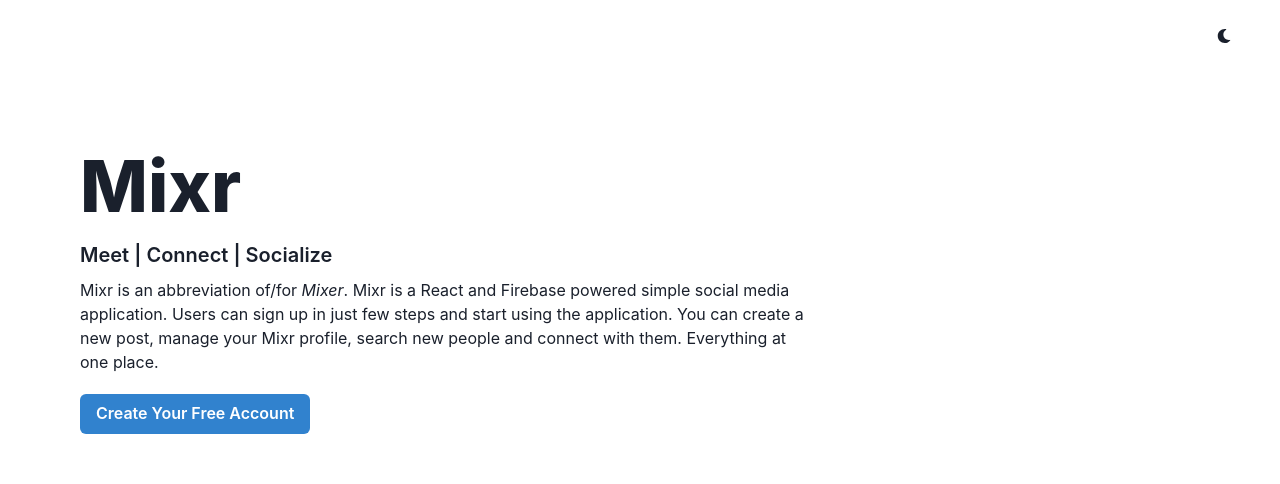
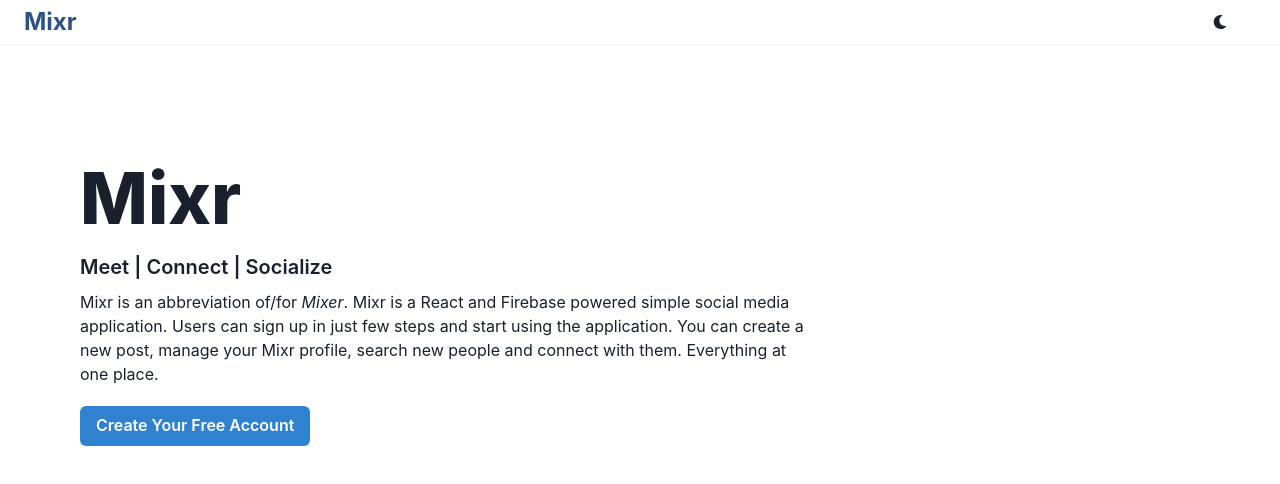
Before and after one commit to VivekAlhat/Mixr, a React (Create React App) app: page / in a window 1280 px wide. Shown: the top 484 px of the page. Built offline with nearby package versions, Linux system fonts and the light colour scheme; no server answers.

Commit message:
Modify Navbar

```diff
--- a/src/components/Navbar.jsx
+++ b/src/components/Navbar.jsx
@@ -1,5 +1,7 @@
 import { FaSun, FaMoon } from "react-icons/fa";
+import { Link as RouteLink } from "react-router-dom";
 import {
+  Text,
   Flex,
   IconButton,
   Spacer,
@@ -13,9 +15,21 @@ const Navbar = () => {
   const isDark = colorMode === "dark";
 
   return (
-    <Flex w="100%" pr={notSmallerScreen ? "10" : "5"} pt="5">
+    <Flex w="100%" boxShadow="sm" mb="5" p="1">
+      <Text
+        as={RouteLink}
+        to="/"
+        fontSize="2xl"
+        fontWeight="bold"
+        pl="5"
+        color={isDark ? "blue.300" : "blue.700"}
+      >
+        Mixr
+      </Text>
       <Spacer />
       <IconButton
+        alignSelf="center"
+        mr={notSmallerScreen ? "10" : "5"}
         variant="ghost"
         icon={isDark ? <FaSun /> : <FaMoon />}
         onClick={toggleColorMode}
```
